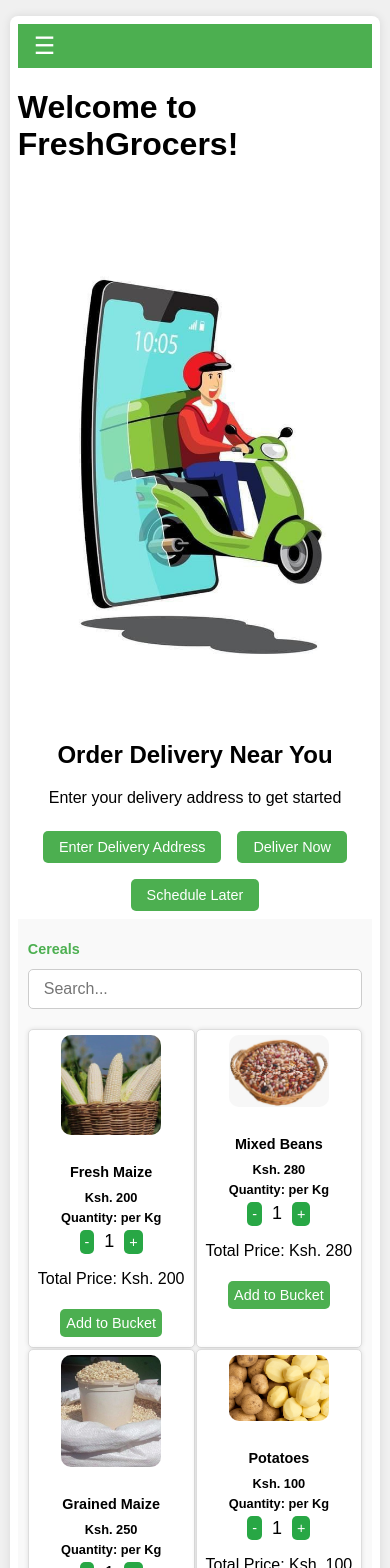
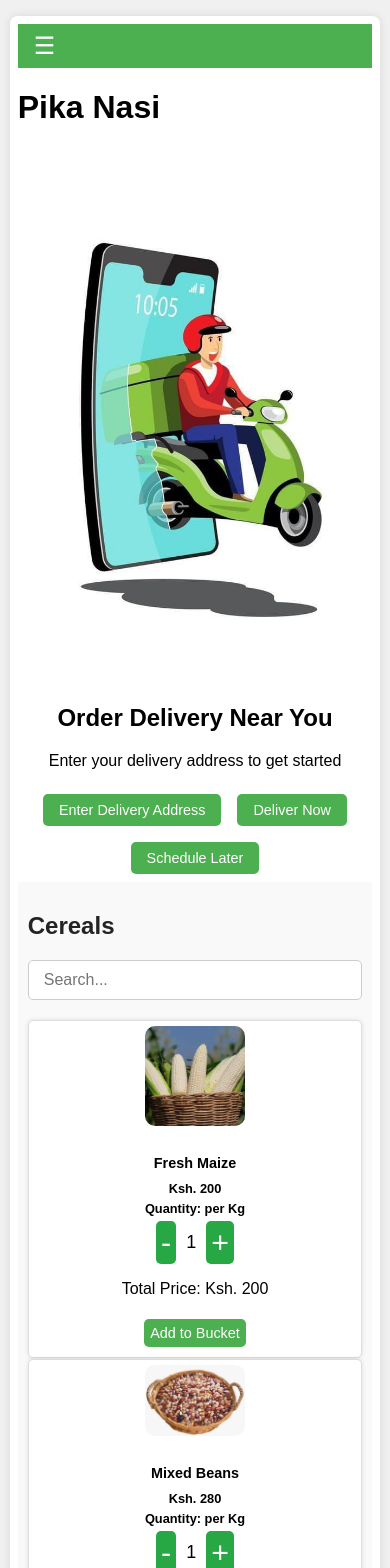
Before and after one commit to Reycode01/FreshGrocers-, a React (Vite) app in the folder my-app/: page / in a window 390 px wide. Shown: the top 1568 px of the page. Built offline with nearby package versions, Linux system fonts and the light colour scheme.

Commit message:
funct:styling

```diff
--- a/my-app/src/App.jsx
+++ b/my-app/src/App.jsx
@@ -194,7 +194,9 @@
         >
           {!showAbout && !showProducts && !showCartDetails && !showCustomerList && (
             <>
-              <h1>Welcome to FreshGrocers!</h1>
+              <h1 class="font-dancing-script text-5xl text-gray-800 text-center my-5">
+                Pika Nasi</h1>
+
               <img src={coverImage} alt="Cover Image" className="cover-image" />
               <div className="delivery-info">
                 <h2>Order Delivery Near You</h2>
@@ -260,7 +262,7 @@
       </Modal>
 
       <footer className="footer">
-        <p>&copy; 2024 FreshGrocers. All rights reserved.</p>
+        <p>&copy; 2024 Pika Nasi. All rights reserved.</p>
       </footer>
     </div>
   );
--- a/my-app/src/Cereals.css
+++ b/my-app/src/Cereals.css
@@ -4,8 +4,8 @@
 }
 
 .cereals-container h2 {
-  color: #4CAF50;
-  font-size: 0.9rem; /* Slightly smaller font size */
+  color: #242424;
+  font-size: 1.5rem; /* Slightly smaller font size */
 }
 
 .search-bar {
@@ -21,7 +21,7 @@
 
 .product-list {
   display: grid;
-  grid-template-columns: repeat(auto-fit, minmax(150px, 1fr)); /* Fit as many columns as possible */
+  grid-template-columns: repeat(auto-fit, minmax(250px, 1fr)); /* Fit as many columns as possible */
   gap: 1px;
 }
 
@@ -34,25 +34,25 @@
 }
 
 .product-card img {
-  max-width: 80%;
+  max-width: 100%;
   height: auto;
 }
 
 .product-card h3 {
-  font-size: 0.9rem; /* Smaller font size */
+  font-size: 1rem; /* Smaller font size */
   margin: 10px 0;
 }
 
 .product-card .product-price,
 .product-card .product-quantity,
 .product-card .quantity-controls {
-  font-size: 0.8rem; /* Smaller font size */
+  font-size: 1rem; /* Smaller font size */
   margin: 5px 0;
 }
 
 .quantity-controls button {
   padding: 5px 10px;
-  font-size: 0.7rem;
+  font-size: 0.9rem;
 }
 
 .add-to-bucket,
@@ -90,7 +90,7 @@
 
   .quantity-controls button {
     padding: 4px 5px;
-    font-size: 0.9rem;
+    font-size: 1.9rem;
   }
 
   .add-to-bucket,
--- a/my-app/src/Fruits.css
+++ b/my-app/src/Fruits.css
@@ -14,7 +14,7 @@
 
 .fruits-list {
   display: grid;
-  grid-template-columns: repeat(auto-fill, minmax(200px, 1fr));
+  grid-template-columns: repeat(auto-fill, minmax(250px, 1fr));
   gap: 1rem;
 }
 
--- a/my-app/src/KitchenSauce.css
+++ b/my-app/src/KitchenSauce.css
@@ -14,7 +14,7 @@
 
 .kitchen-sauce ul {
   display: grid;
-  grid-template-columns: repeat(auto-fill, minmax(200px, 1fr));
+  grid-template-columns: repeat(auto-fill, minmax(250px, 1fr));
   gap: 1rem;
   list-style-type: none;
   padding: 0;
--- a/my-app/src/Vegetables.css
+++ b/my-app/src/Vegetables.css
@@ -23,6 +23,7 @@
 
 /* Vegetables.css */
 
+
 /* Search bar styling */
 .search-bar {
   width: 100%;
--- a/my-app/src/index.css
+++ b/my-app/src/index.css
@@ -8,7 +8,10 @@
   background-color: #f0f0f0;
   box-sizing: border-box;
 }
-
+/* Add this to ensure custom fonts are applied where needed */
+body {
+  @apply font-sans; /* This applies Tailwind's sans-serif font */
+}
 *,
 *::before,
 *::after {
@@ -141,7 +144,7 @@
 .container img {
   max-width: 100%;
   height: auto;
-  border-radius: 8px;
+  border-radius: 10px;
 }
 
 /* Responsive Adjustments */
```
Also changed, not shown: my-app/public/Browser.jpeg (added).
